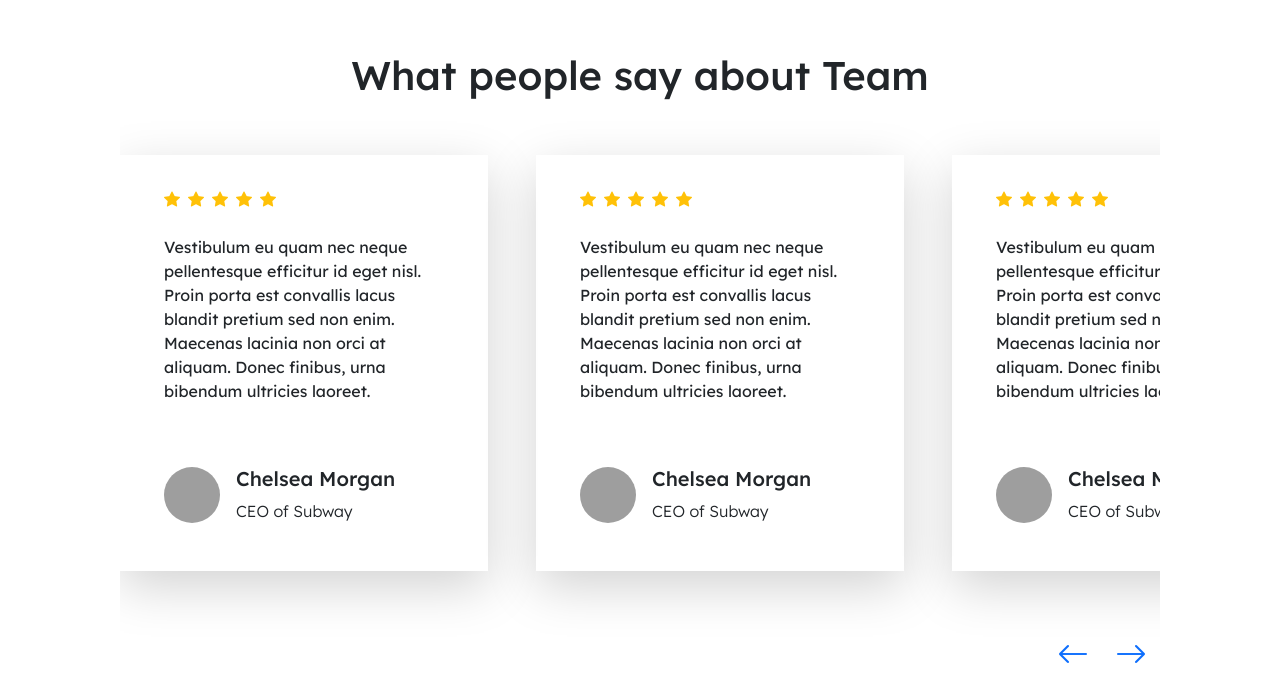
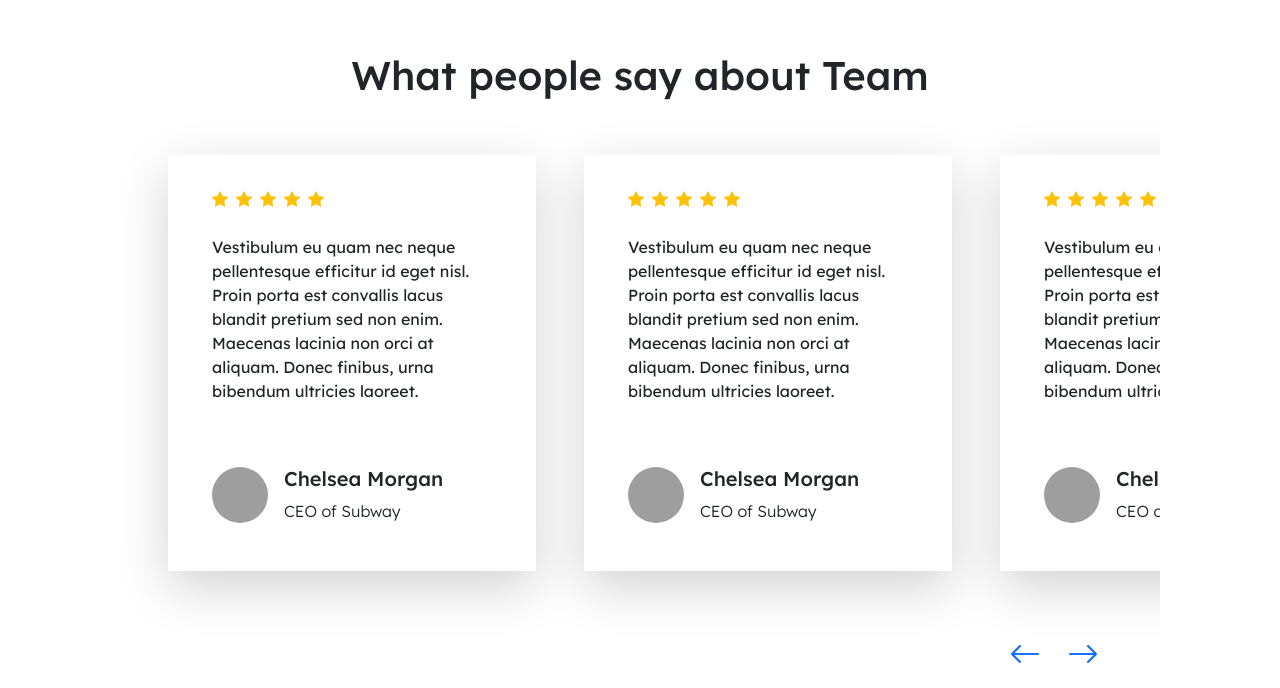
Before and after one commit to aufasyaihan/coding-test-detik.com, a website: page src/index.html in a window 1280 px wide. Shown: the part 3708-4396 px from the top of the page. Drawn offline with nearby package versions, Linux system fonts and the light colour scheme; grey boxes are pictures that could not be loaded.

```diff
--- a/src/index.html
+++ b/src/index.html
@@ -150,7 +150,7 @@
           ></a>
         </div>
       </section>
-      <section class="d-flex flex-column gap-5 mx-7-5  py-5 overflow-x-hidden">
+      <section class="d-flex flex-column gap-5 mx-7-5 px-5 py-5 overflow-x-hidden">
         <h1 class="text-center">What people say about Team</h1>
         <div class="d-flex gap-5 transition-all cursor-grab" id="testimonial-container">
           <div id="testimonial-item" class="d-flex">
```
